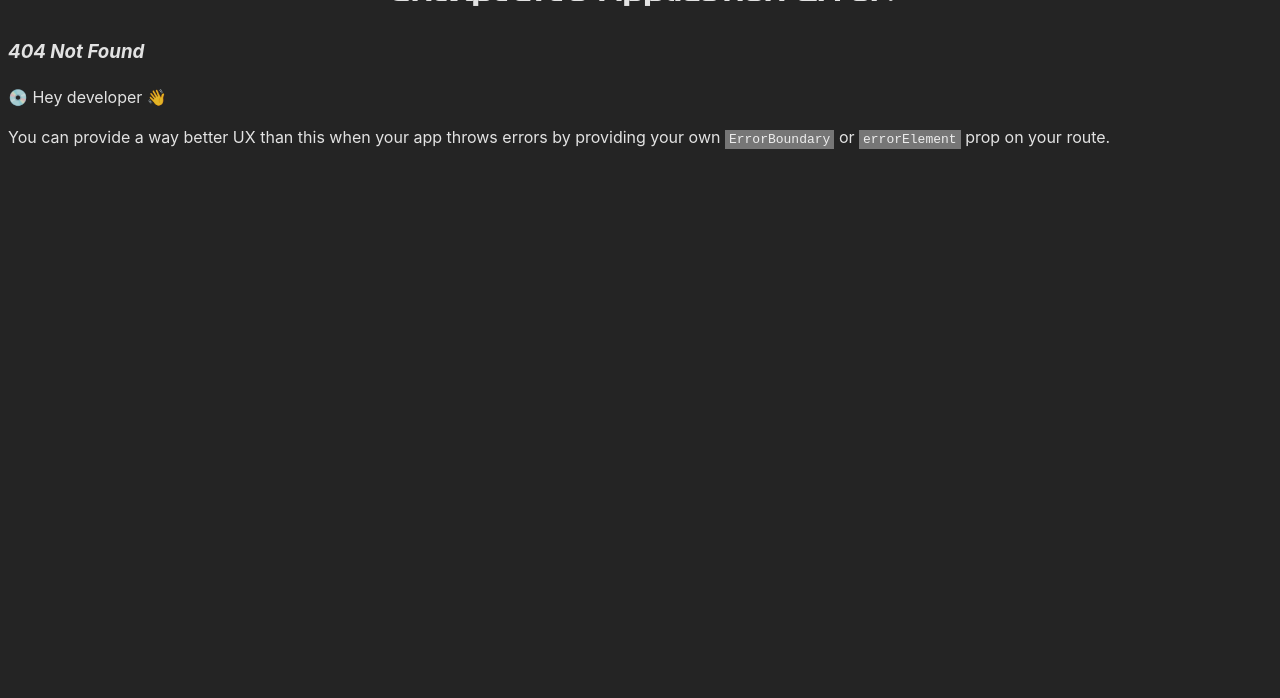
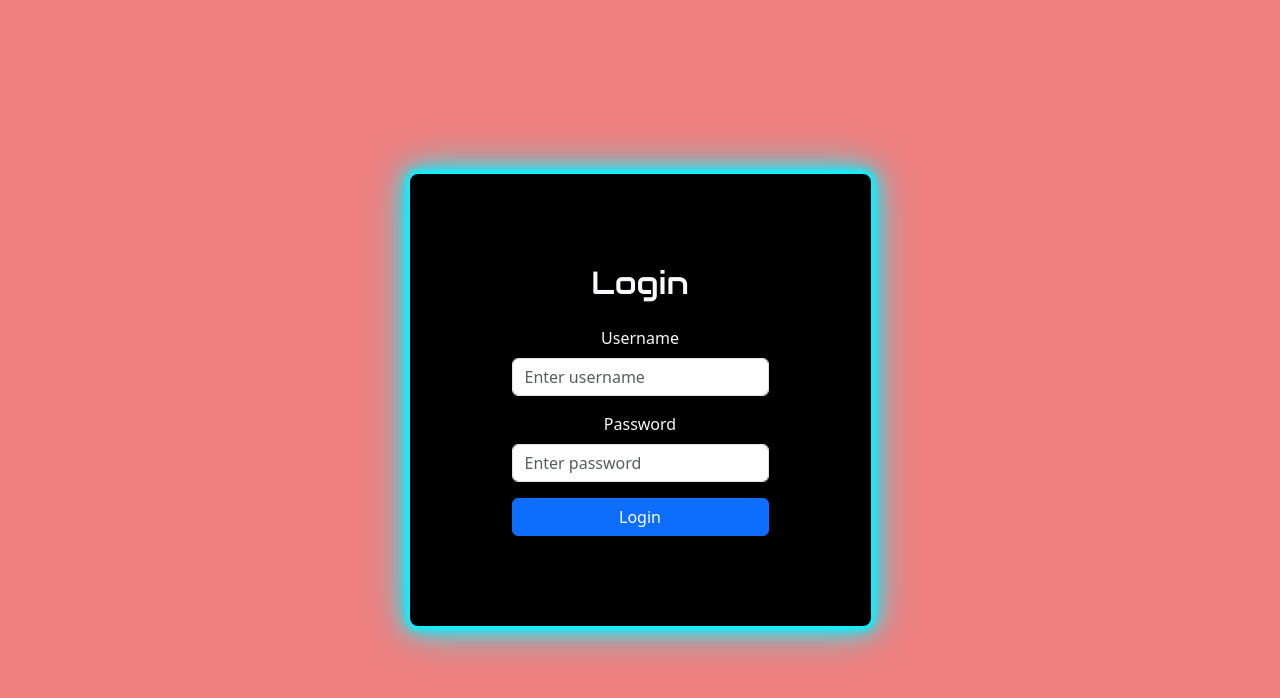
Before and after one commit to VinnathSatharasinghe/Book-Store-MERN, a React (Vite) app in the folder client/: page /login in a window 1280 px wide. Before the commit this address had no page. Shown: the top 698 px of the page. Built offline with nearby package versions, Linux system fonts and the light colour scheme.

Commit message:
create navbar section

```diff
--- a/client/src/App.css
+++ b/client/src/App.css
@@ -1,10 +1,14 @@
-/* #root {
-  max-width: 1280px;
+ #root {
+  /* max-width: 1280px;
   margin: 0 auto;
-  padding: 2rem;
+  padding: 2rem; */
   text-align: center;
+  background-color:lightcoral ;
+
+
+
 }
-
+/*
 .logo {
   height: 6em;
   padding: 1.5em;
--- a/client/src/App.jsx
+++ b/client/src/App.jsx
@@ -3,6 +3,7 @@ import { createBrowserRouter, RouterProvider } from "react-router-dom";
 
 import Home from "./pages/Home";
 import NavBar from "./navbar/Navogation";
+import Login from './pages/Login';
 
 
 const router = createBrowserRouter([
@@ -14,6 +15,11 @@ const router = createBrowserRouter([
   {
     path: "/nav",
     element: <NavBar />,
+
+  },
+  {
+    path: "/login",
+    element: <Login />,
 
   }
 
--- a/client/src/css/home.css
+++ b/client/src/css/home.css
@@ -1,4 +1,19 @@
 @import url('https://fonts.googleapis.com/css2?family=Audiowide&display=swap');
+
+
+:root {
+  font-family: Inter, system-ui, Avenir, Helvetica, Arial, sans-serif;
+  line-height: 1.5;
+  font-weight: 400;
+
+  color-scheme: lightdark;
+  color: rgba(255, 255, 255, 0.87);
+  background-color: lightsalmon;
+
+  text-rendering: optimizeLegibility;
+  -webkit-font-smoothing: antialiased;
+  -moz-osx-font-smoothing: grayscale;
+}
 
 
 
--- /dev/null
+++ b/client/src/css/login.css
@@ -0,0 +1,20 @@
+
+  .login-box {
+    background: rgba(255, 255, 255, 0.1);
+    background-color:black;
+    padding: 90px;
+    border-radius: 10px;
+    border: 2px solid transparent;
+    animation: neon-border 1.5s infinite alternate;
+  }
+
+  @keyframes neon-border {
+    0% {
+      border-color: #ff00ff;
+      box-shadow: 0 0 5px #ff00ff, 0 0 10px #ff00ff, 0 0 20px #ff00ff, 0 0 40px #ff00ff;
+    }
+    100% {
+      border-color: #00ffff;
+      box-shadow: 0 0 5px #00ffff, 0 0 10px #00ffff, 0 0 20px #00ffff, 0 0 40px #00ffff;
+    }
+  }
--- a/client/src/index.css
+++ b/client/src/index.css
@@ -1,16 +1,16 @@
-:root {
+/* :root {
   font-family: Inter, system-ui, Avenir, Helvetica, Arial, sans-serif;
   line-height: 1.5;
   font-weight: 400;
 
-  color-scheme: light dark;
+  color-scheme: lightdark;
   color: rgba(255, 255, 255, 0.87);
-  background-color: #242424;
+  background-color: lightsalmon;
 
   text-rendering: optimizeLegibility;
   -webkit-font-smoothing: antialiased;
   -moz-osx-font-smoothing: grayscale;
-}
+} */
 
 /* a {
   font-weight: 500;
--- a/client/src/navbar/Navogation.jsx
+++ b/client/src/navbar/Navogation.jsx
@@ -1,7 +1,7 @@
 
 import { Navbar, Nav } from 'react-bootstrap';
 import { Link } from 'react-router-dom';
-import './Navscss.css';
+import './navscss.css';
 
 const Navigation = () => {
   return (
@@ -17,9 +17,9 @@ const Navigation = () => {
       <Navbar.Collapse>
         <Nav className="pagers">
           <Nav.Link as={Link} to="/">Home</Nav.Link>
-          <Nav.Link as={Link} to="/about">About</Nav.Link>
+          <Nav.Link as={Link} to="/hh">About</Nav.Link>
           <Nav.Link as={Link} to="/contact">Contact</Nav.Link>
-          <Nav.Link as={Link} to="/services">Services</Nav.Link>
+          <Nav.Link as={Link} to="/login">Login</Nav.Link>
         </Nav>
       </Navbar.Collapse>
     </Navbar>
--- a/client/src/navbar/Navscss.css
+++ b/client/src/navbar/Navscss.css
@@ -1,13 +1,13 @@
 
 .navbar {
-  background-color: white;
+  background-color: black;
   border-radius: 0px 0px 20px 20px !important;
 
 }
 
 .navbar-brand img {
-  width: 160px;
-  height: 110px;
+  width: 120px;
+  height: 90px;
   margin-left: 20px;
 
 }
@@ -18,14 +18,16 @@
   font-family: "Audiowide", sans-serif;
   font-size: 1.3rem;
   font-weight: 500;
-  color: black;
+  color: white;
   padding: 10px 20px;
   text-decoration: none;
-  align-items: center;
+  align-items: center !important;
+  text-align: right !important;
 }
 
 .nav-link:hover{
   color: red;
+  font-size: 1.4rem;
   transition: 0.8s;
 }
 
--- a/client/src/pages/Home.jsx
+++ b/client/src/pages/Home.jsx
@@ -1,30 +1,28 @@
-import "../css/home.css"
-import Nav from "../navbar/Navogation"
+import "../css/home.css";
+import Nav from "../navbar/Navogation";
 
-import { Container, Row, Col, Button } from "react-bootstrap";
+import { Container, Row, Col } from "react-bootstrap";
 
 const HomePage = () => {
   return (
-
     <Container>
-        <Nav />
+      <Nav />
+      <br></br>
+      <br></br>
       <Row className="">
         <Col>
-        <h1>WINNY BOOK STORE</h1>
+          <h1>WINNY BOOK STORE</h1>
           <h2>Find Your Book With Us</h2>
-          <p>
+          <p></p>
+          {/* <Button variant="primary" href="/about">
 
-          </p>
-          <Button variant="primary" href="/about">
-
-          </Button>
+          </Button> */}
         </Col>
       </Row>
 
       <Row>
         <div className="banner">
           <div className="slider" style={{ "--quantity": 10 }}>
-
             <div className="item" style={{ "--position": 1 }}>
               <img src="/image/1.jpg" alt="1" />
             </div>
--- /dev/null
+++ b/client/src/pages/Login.jsx
@@ -0,0 +1,35 @@
+import { Container, Row, Col, Form, Button } from 'react-bootstrap';
+import 'bootstrap/dist/css/bootstrap.min.css';
+import '../css/login.css';
+
+const Login = () => {
+
+    return (
+        <Container className="d-flex justify-content-center align-items-center vh-100">
+      <Row className="login-box">
+        <Col>
+          <h2 className="text-center mb-4 text-light">Login</h2>
+          <Form>
+            <Form.Group className="mb-3" controlId="formUsername">
+              <Form.Label className="text-light">Username</Form.Label>
+              <Form.Control type="text" placeholder="Enter username" required />
+            </Form.Group>
+
+            <Form.Group className="mb-3" controlId="formPassword">
+              <Form.Label className="text-light">Password</Form.Label>
+              <Form.Control type="password" placeholder="Enter password" required />
+            </Form.Group>
+
+            <Button variant="primary" type="submit" className="w-100">
+              Login
+            </Button>
+          </Form>
+        </Col>
+      </Row>
+    </Container>
+
+    );
+
+};
+
+export default Login;
```
Also changed, not shown: 1 other file (tests, documents, lock files or other folders).
